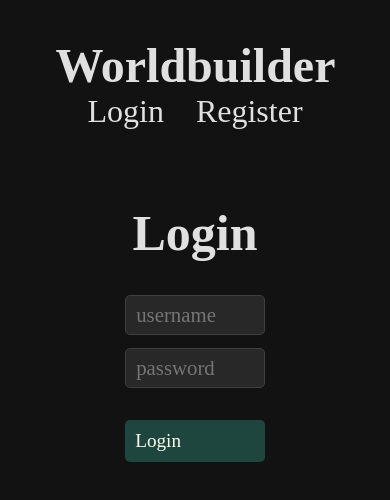
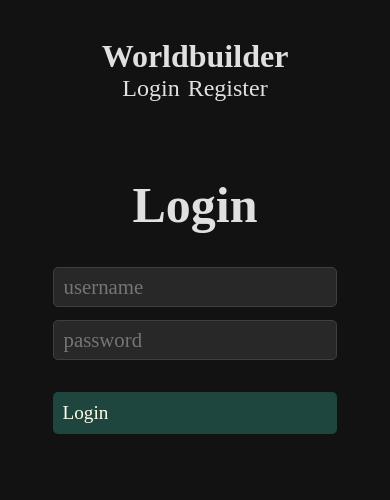
Before and after one commit to ncotta/Worldbuilder, a React (Vite) app in the folder client/: page /login in a window 390 px wide. Shown: the top 500 px of the page. Built offline with nearby package versions, Linux system fonts and the light colour scheme; no server answers.

Commit message:
update roles and post creation, improve mobile styling

```diff
--- a/client/src/components/Navbar.jsx
+++ b/client/src/components/Navbar.jsx
@@ -26,15 +26,23 @@ function Navbar() {
     }
 
     const username = userInfo?.username;
+    const role = userInfo?.role;
 
 	return (
 		<header>
             <div className="navbar">
                 <Link to="/" className="logo">Worldbuilder</Link>
                 <nav>
-                    {username && (
+                    {username && role === 0 && (
                         <>
+                            <h4 className="welcome">Welcome, {username}</h4>
                             <Link to="/create">Create</Link>
+                            <a onClick={logout}>Logout</a>
+                        </>
+                    )}
+                    {username && role === 1 && (
+                        <>
+                            <h4 className="welcome">Welcome, {username}</h4>
                             <a onClick={logout}>Logout</a>
                         </>
                     )}
--- a/client/src/pages/PostPage.jsx
+++ b/client/src/pages/PostPage.jsx
@@ -23,7 +23,7 @@ function PostPage() {
 
 	return (
 		<div className="post-page">
-            { userInfo.id === postInfo.author._id && (
+            { userInfo?.id === postInfo.author._id && (
                 <div className="edit-row">
                     <Link to={`/edit/${postInfo._id}`} className="edit-button">Edit this post</Link>
                 </div>
--- a/client/src/styles/App.css
+++ b/client/src/styles/App.css
@@ -56,12 +56,12 @@ header {
 
 @media (max-width: 768px) {
     main {
-        width: 90%;
+        width: 100%;
     }
 }
 
 @media (max-width: 1260px) {
     main {
-        max-width: 80%;
+        max-width: 90%;
     }
 }
--- a/client/src/styles/LoginRegister.css
+++ b/client/src/styles/LoginRegister.css
@@ -1,10 +1,6 @@
-form {
-    margin: 0 auto;
-}
-
 form.login,
 form.register {
-    max-width: 50%;
+    width: 50%;
     justify-content: center;
 }
 
@@ -60,3 +56,10 @@ form.register button:hover {
 form.login h1, form.register {
     text-align: center;
 }
+
+@media (max-width: 768px) {
+    form.login,
+    form.register {
+        width: 90%;
+    }
+}
--- a/client/src/styles/Navbar.css
+++ b/client/src/styles/Navbar.css
@@ -20,8 +20,13 @@
 .navbar nav {
     display: flex;
     align-items: flex-end;
-    gap: 2rem;
+    gap: 3rem;
     font-size: 2rem;
+}
+
+.navbar .welcome {
+    font-weight: 100;
+    margin: 0;
 }
 
 .navbar nav Link,
@@ -38,12 +43,30 @@
 }
 
 @media (max-width: 768px) {
-    .navbar {
+    .navbar,
+    .navbar nav {
         flex-wrap: wrap;
+        justify-content: center;
+    }
+
+    .navbar .logo {
+        font-size: 2rem;
+    }
+
+    .navbar nav .welcome {
+        min-width: 100%;
+        text-align: center;
+    }
+
+    .navbar nav a,
+    .navbar nav Link,
+    .navbar nav .welcome {
+        font-size: 1.5rem;
     }
 
     .navbar nav,
     .navbar .logo {
         margin: 0 auto;
+        gap: 0.5rem;
     }
 }
--- a/client/src/styles/Post.css
+++ b/client/src/styles/Post.css
@@ -77,6 +77,10 @@ a {
         justify-content: center;
     }
 
+    .post .title {
+        font-size: 1.5rem;
+    }
+
     .post .image,
     .post .text {
         margin: 0;
@@ -87,6 +91,12 @@ a {
     .post .text .info {
         margin: 0.5rem auto;
         justify-content: center;
-        gap: 0;
+        gap: 0.2rem;
+        flex-direction: column;
+    }
+
+    .post .glimpse p {
+        font-size: 1.2rem;
+        line-height: 1.2rem;
     }
 }
--- a/client/src/styles/PostPage.css
+++ b/client/src/styles/PostPage.css
@@ -69,7 +69,16 @@
         text-align: center;
     }
 
+    .post-page .title {
+        font-size: 2rem;
+    }
+
+    .post-page .glimpse {
+        font-size: 1.2rem;
+        line-height: 1.8rem;
+    }
+
     .post-page .glimpse::before {
-        top: -1%;
+        top: -10%;
     }
 }
```
Also changed, not shown: 6 other files (tests, documents, lock files or other folders).
